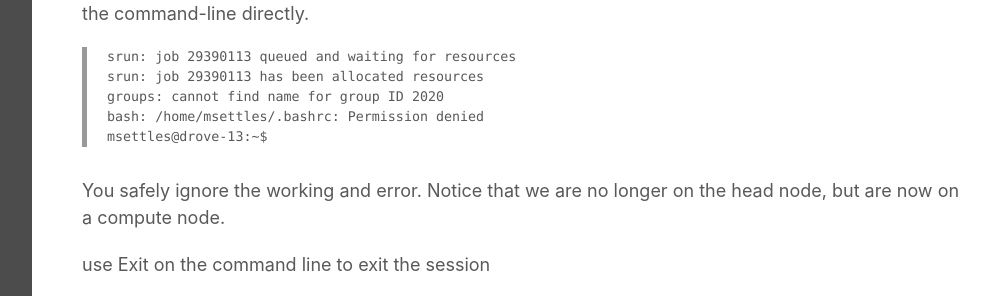
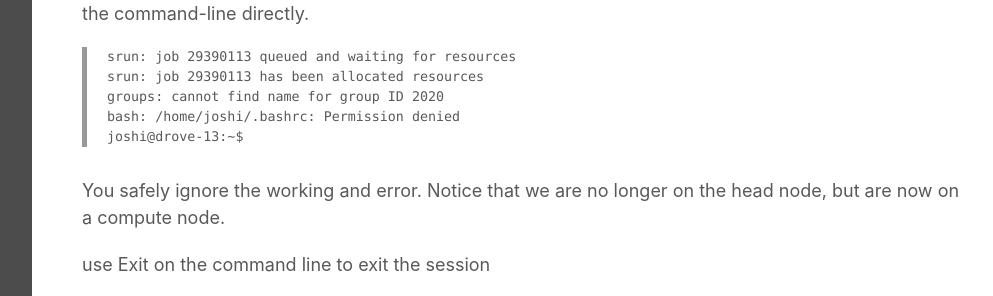
Before and after one commit to ucdavis-bioinformatics-training/2022-May-Slurm-Seminar, a Jekyll site: the page built from cluster_training/cluster.md, in a window 1280 px wide. Shown: the part 2272-2568 px from the top of the page, without its empty margins (268-1261 px from the left). Built offline with Jekyll 4.4.1, drawn with Linux system fonts in a browser that asks for light colours; our own code applies the rules of GitHub Pages for plain Markdown files.

```diff
--- a/cluster_training/cluster.md
+++ b/cluster_training/cluster.md
@@ -68,8 +68,8 @@ This command is requesting a compute node with a time limit of 30 minutes (-t),
 <div class="output">srun: job 29390113 queued and waiting for resources
 srun: job 29390113 has been allocated resources
 groups: cannot find name for group ID 2020
-bash: /home/msettles/.bashrc: Permission denied
-msettles@drove-13:~$
+bash: /home/joshi/.bashrc: Permission denied
+joshi@drove-13:~$
 </div>
 
 You safely ignore the working and error. Notice that we are no longer on the head node, but are now on a compute node.
```
Also changed, not shown: 2 other files.
